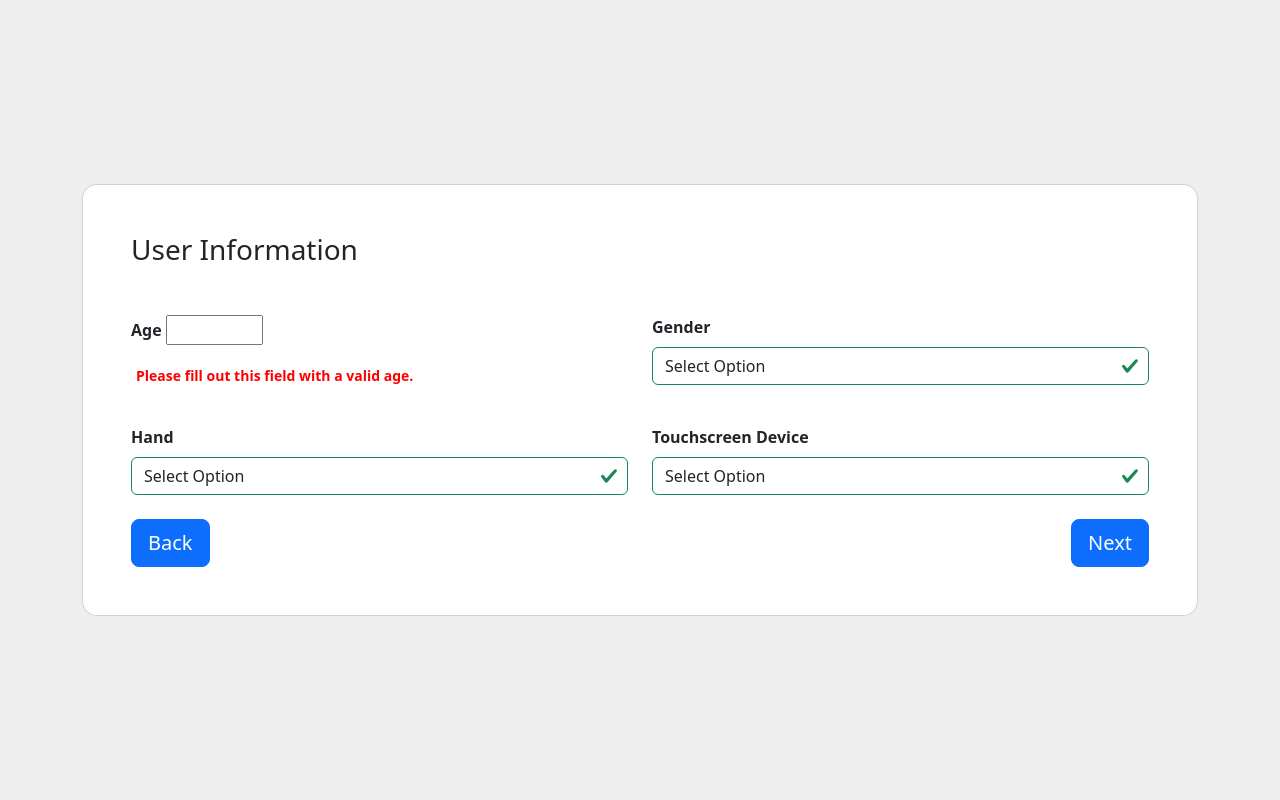
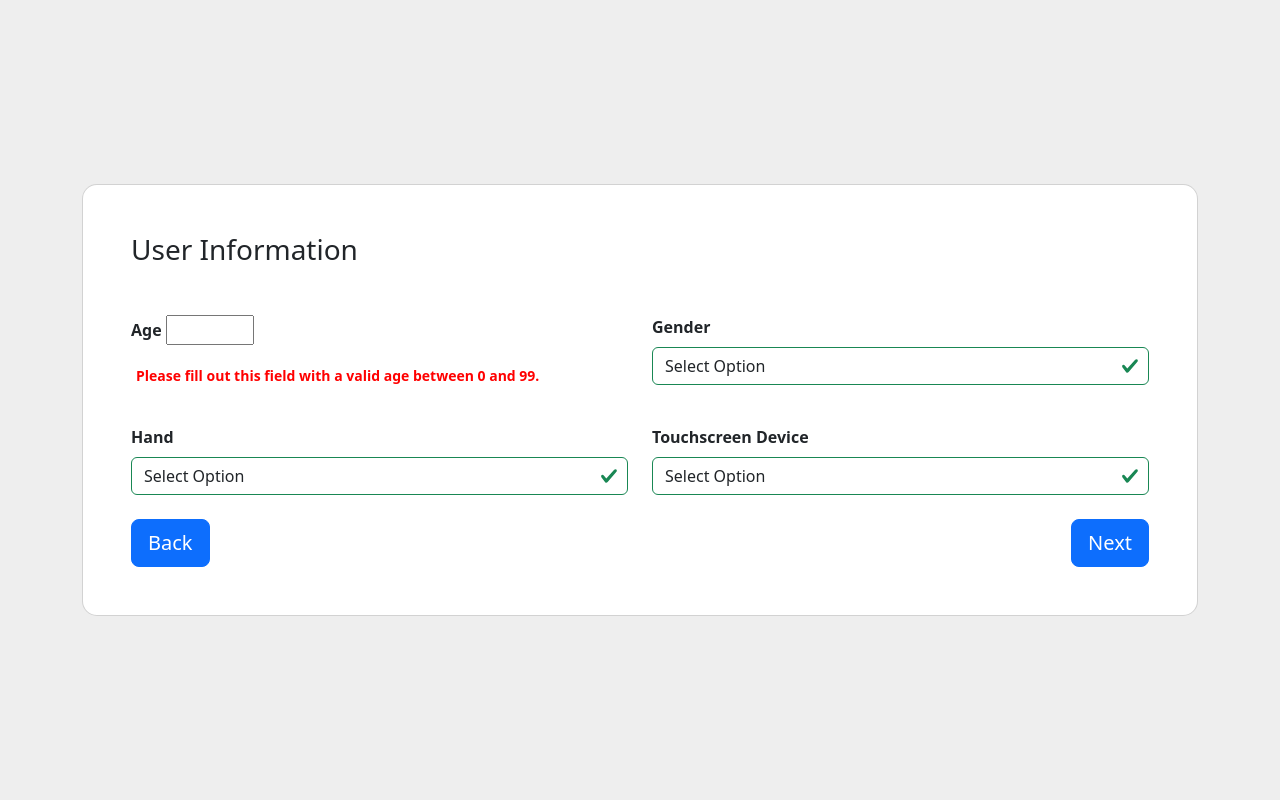
Before and after one commit to Januariesjm/swipe_gestures, a Flask app: page /user_info in a window 1280 px wide. Run offline with Flask 2, Linux system fonts and the light colour scheme; some libraries are stand-ins or nearby versions.

Commit message:
restrict age limit

```diff
--- a/app.py
+++ b/app.py
@@ -65,6 +65,9 @@
             gender = request.form['gender']
             hand = request.form['hand']
             device = request.form['device']
+
+            # Ensure age is within the range of 0 to 99
+            age = max(0, min(99, int(age)))
 
             conn = psycopg2.connect(DATABASE_URL)
             cur = conn.cursor()
--- a/templates/user_info.html
+++ b/templates/user_info.html
@@ -9,7 +9,7 @@
     <link href="/static/css/user_info.css" rel="stylesheet">
     <script src="https://code.jquery.com/jquery-3.6.0.min.js"
         integrity="sha256-/xUj+3OJU5yExlq6GSYGSHk7tPXikynS7ogEvDej/m4=" crossorigin="anonymous">
-    </script>
+        </script>
 </head>
 
 <body>
@@ -34,11 +34,12 @@
                                     <div class="col-md-6 mb-4">
                                         <div class="form-outline">
                                             <label for="age" class="form-label"><strong>{{_('Age')}}</strong></label>
-                                            <input name="age" id="age" type="number" min="1" max="100" required />
+                                            <input name="age" id="age" type="number" min="0" max="99" required />
                                             <div class="invalid-feedback" id="validAge">{{_('Please fill out this field
-                                                with a valid age.')}}</div>
+                                                with a valid age between 0 and 99.')}}</div>
                                         </div>
                                     </div>
+
                                     <!-- Gender -->
                                     <div class="col-md-6 mb-4">
                                         <div class="form-outline">
```
